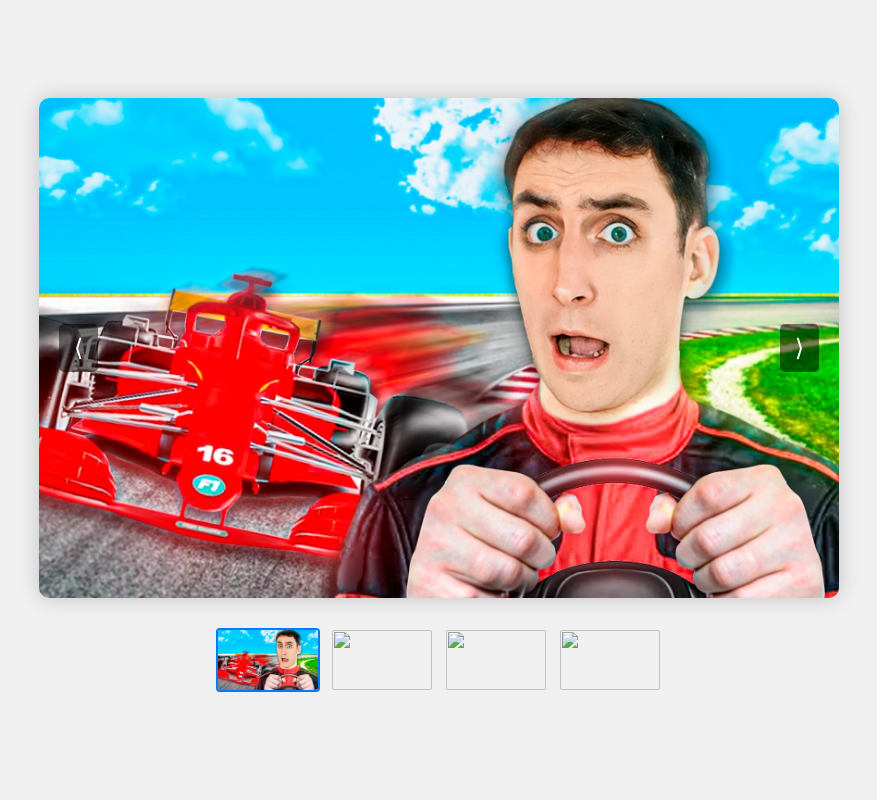
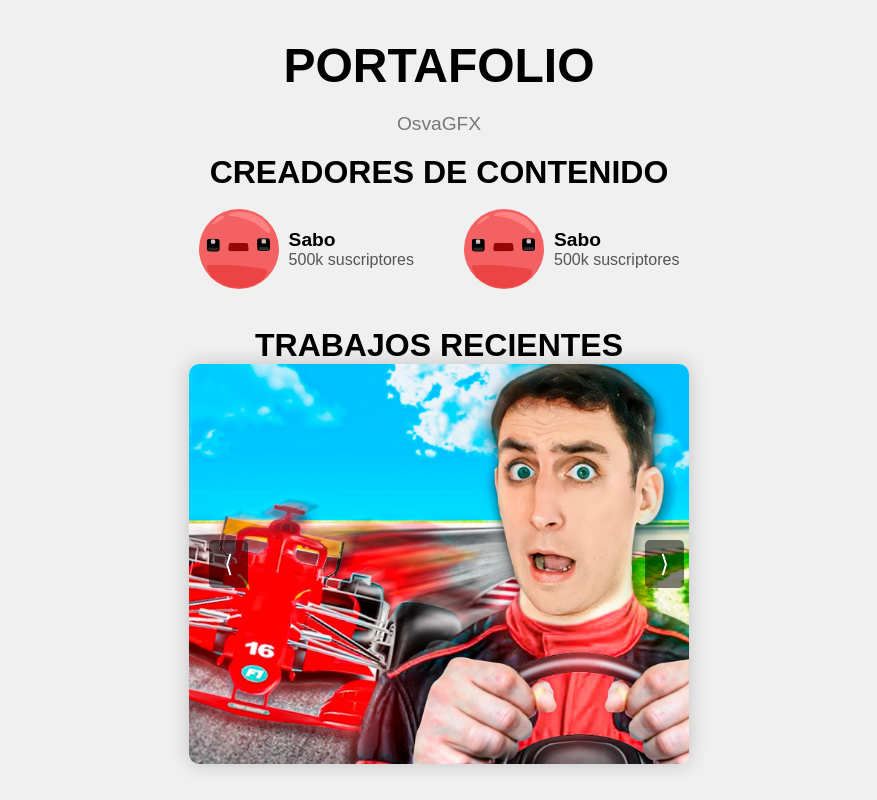
Before and after one commit to OswaHZ/portafolio.github.io, a plain HTML site: page index.html in a window 1280 px wide. Shown: the whole page, without its empty margins (201-1078 px from the left). Drawn offline with Linux system fonts and the light colour scheme.

Commit message:
commit ajustes

```diff
--- a/css/styles.css
+++ b/css/styles.css
@@ -11,8 +11,8 @@ body {
 
   .slider-container {
     position: relative;
-    width: 800px;
-    height: 500px;
+    width: 500px;
+    height: 400px;
     background: #fff;
     border-radius: 10px;
     overflow: hidden;
--- a/index.html
+++ b/index.html
@@ -3,10 +3,48 @@
 <head>
   <meta charset="UTF-8" />
   <meta name="viewport" content="width=device-width, initial-scale=1.0"/>
+  <link rel="stylesheet" href="https://fonts.googleapis.com/css2?family=Poppins:wght@400;700&display=swap">
+  <link rel="stylesheet" href="css/styles.css" />
+
   <title>Portafolio de Imágenes</title>
-  <link rel="stylesheet" href="css/styles.css" />
+
+  <header style="text-align: center; margin-top: 20px;">
+    <h1 style="font-size: 3rem; margin: 0;">PORTAFOLIO</h1>
+    <p style="font-size: 1.2rem; color: #777;">OsvaGFX</p>
+  </header>
+
 </head>
 <body>
+
+  <h2 style="font-size: 2rem; margin: 0;">CREADORES DE CONTENIDO</h2>
+  <br>
+
+  <div class="creador" style="display: flex; align-items: center; margin-bottom: 20px;">
+
+    <img src="img/canales/sabo.jpg" alt="Foto de perfil" style="width: 80px; height: 80px; border-radius: 50%; margin-right: 20px; margin-right: 10px"/>
+    <div>
+      <p style="margin: 0; font-size: 1.2rem; font-weight: bold;">Sabo</p>
+      <p style="margin: 0; color: #555;">500k suscriptores</p>
+    </div>
+
+    <img src="img/canales/sabo.jpg" alt="Foto de perfil" style="width: 80px; height: 80px; border-radius: 50%; margin-left: 50px; margin-right: 10px;"/>
+    <div>
+      <p style="margin: 0; font-size: 1.2rem; font-weight: bold;">Sabo</p>
+      <p style="margin: 0; color: #555;">500k suscriptores</p>
+    </div>
+
+    <!-- añadir otro mas
+    <img src="img/canales/sabo.jpg" alt="Foto de perfil" style="width: 80px; height: 80px; border-radius: 50%; margin-left: 50px; margin-right: 10px;"/>
+    <div>
+      <p style="margin: 0; font-size: 1.2rem; font-weight: bold;">Sabo</p>
+      <p style="margin: 0; color: #555;">500k suscriptores</p>
+    </div> -->
+  </div>
+
+
+
+<br>
+  <h2 style="font-size: 2rem; margin: 0;">TRABAJOS RECIENTES</h2>
 
   <div class="slider-container">
     <img id="mainImage" class="slider-image" alt="Imagen Principal" />
@@ -15,10 +53,10 @@
       <button onclick="changeImage(1)">⟩</button>
     </div>
   </div>
+  <br>
 
-  <div class="thumbnails" id="thumbnails">
-    <!-- Miniaturas generadas automáticamente -->
-  </div>
+  <!-- <div class="thumbnails" id="thumbnails">
+  </div> -->
 
   <script src="js/script.js"></script>
 </body>
```
Also changed, not shown: img/canales/sabo.jpg (added).
